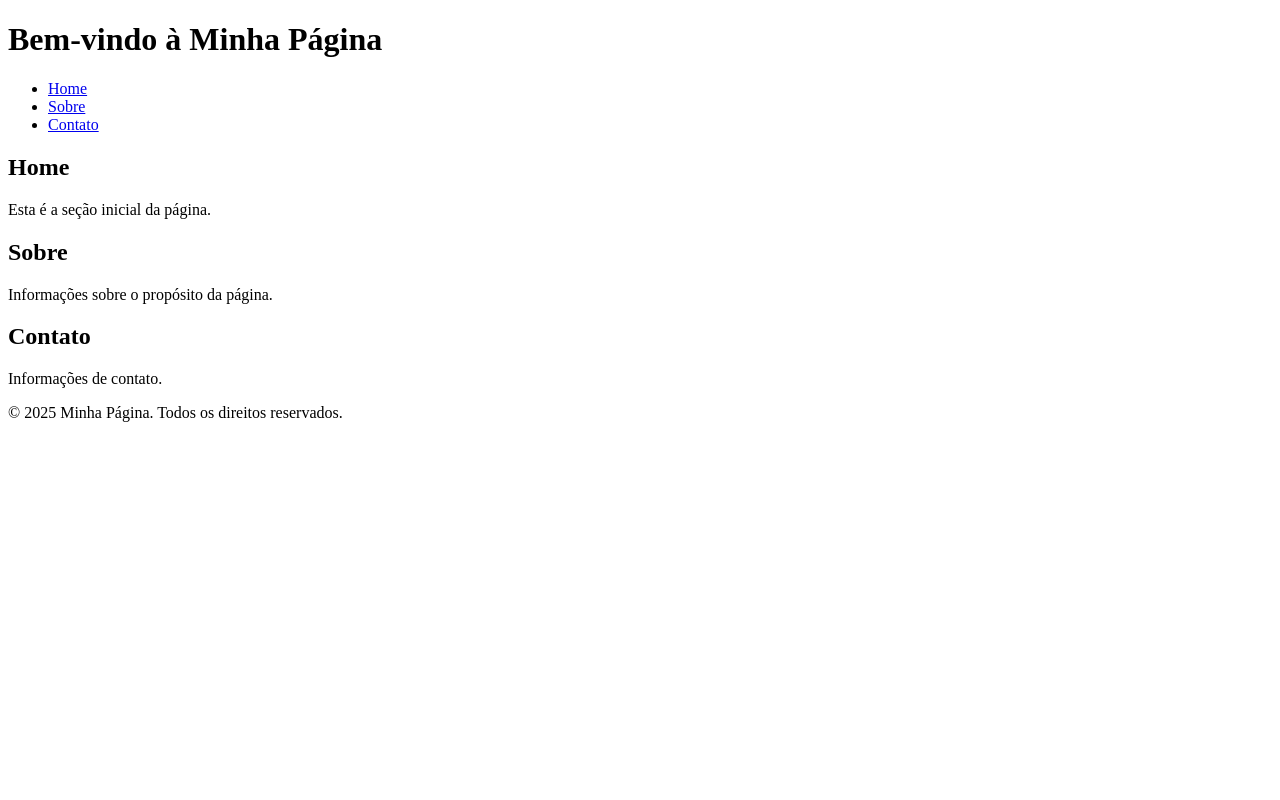
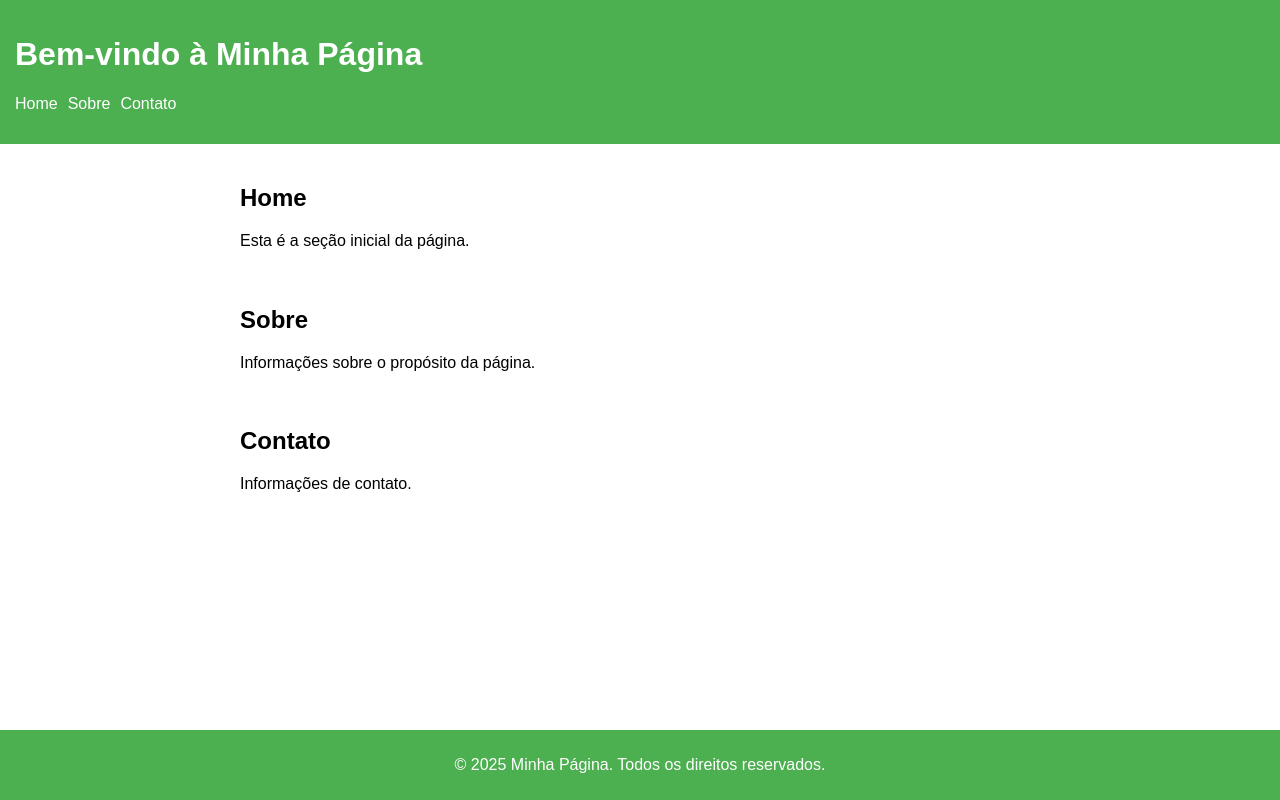
Before and after one commit to dariosiqueira/fds.ambientedeteste, a plain HTML site: page index.html in a window 1280 px wide. Drawn offline with Linux system fonts and the light colour scheme.

Commit message:
Update index.html

```diff
--- a/index.html
+++ b/index.html
@@ -4,6 +4,59 @@
     <meta charset="UTF-8">
     <meta name="viewport" content="width=device-width, initial-scale=1.0">
     <title>Página Inicial</title>
+    <style>
+        body {
+            font-family: Arial, sans-serif;
+            margin: 0;
+            padding: 0;
+            display: flex;
+            flex-direction: column;
+            min-height: 100vh;
+        }
+
+        header {
+            background-color: #4CAF50;
+            color: white;
+            padding: 15px;
+        }
+
+        nav ul {
+            list-style-type: none;
+            padding: 0;
+            display: flex;
+            gap: 10px;
+        }
+
+        nav ul li {
+            display: inline;
+        }
+
+        nav ul li a {
+            color: white;
+            text-decoration: none;
+        }
+
+        main {
+            flex: 1;
+            display: flex;
+            flex-direction: column;
+            align-items: center;
+            padding: 20px;
+        }
+
+        section {
+            width: 80%;
+            max-width: 800px;
+            margin-bottom: 20px;
+        }
+
+        footer {
+            background-color: #4CAF50;
+            color: white;
+            text-align: center;
+            padding: 10px;
+        }
+    </style>
 </head>
 <body>
     <header>
```
